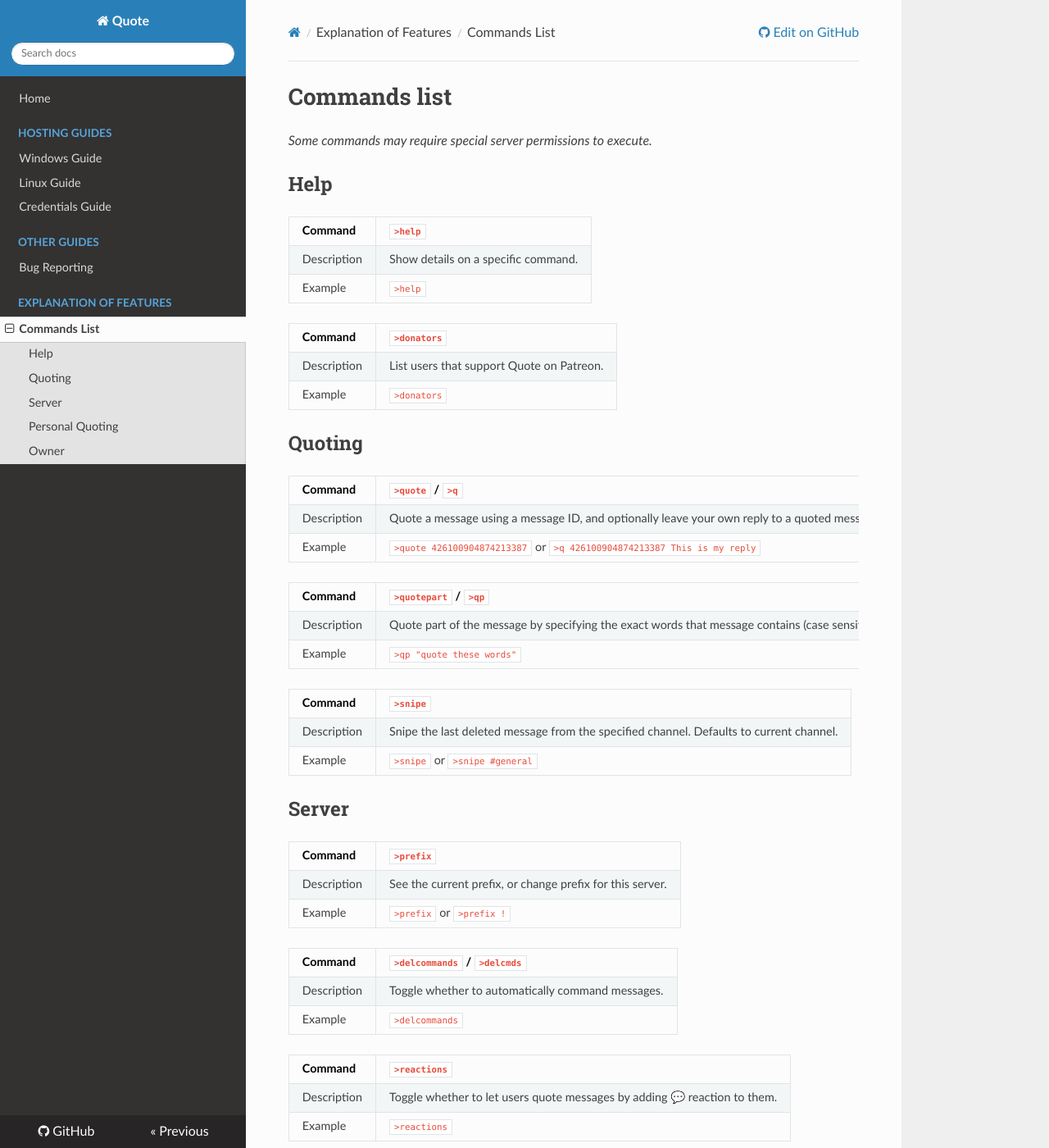
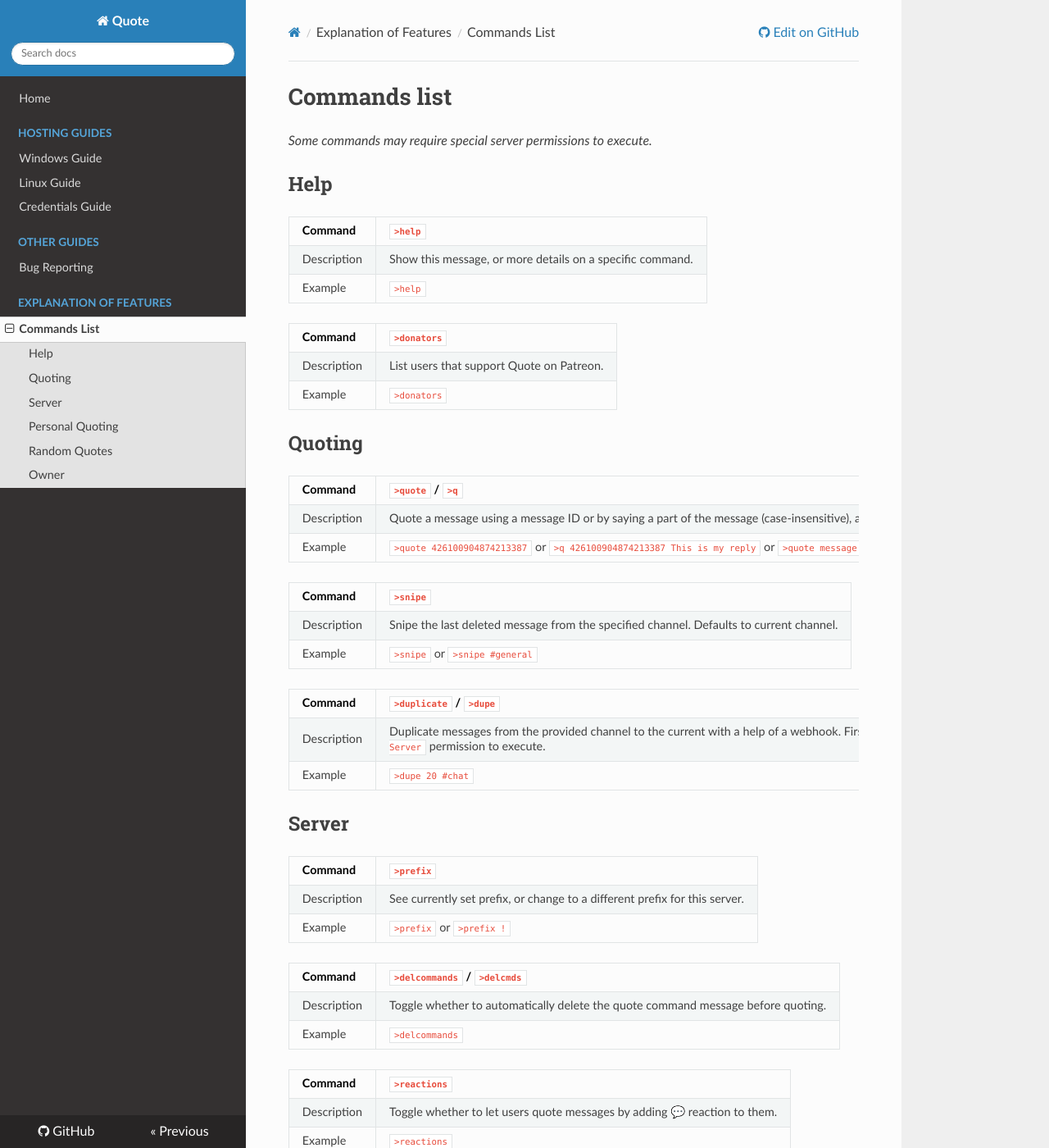
Before and after one commit to Deivedux/Quote, an MkDocs documentation site: the page built from docs/Explanation of Features/Commands List.md, in a window 1280 px wide and 1400 px high. Shown: the whole window at 82% size. Built offline with MkDocs 1.6.1, drawn with Linux system fonts in a browser that asks for light colours; nearby versions of some CDN libraries; old or Windows-style settings are respelled for this version of MkDocs; some of the changed text lies outside the part shown.

Commit message:
Command list in the docs are finally up to date

```diff
--- a/docs/Explanation of Features/Commands List.md
+++ b/docs/Explanation of Features/Commands List.md
@@ -6,7 +6,7 @@
 
 |Command|`>help`|
 |---|---|
-|Description|Show details on a specific command.|
+|Description|Show this message, or more details on a specific command.|
 |Example|`>help`|
 
 |Command|`>donators`|
@@ -19,30 +19,30 @@
 
 |Command|`>quote` / `>q`|
 |---|---|
-|Description|Quote a message using a message ID, and optionally leave your own reply to a quoted message.|
-|Example|`>quote 426100904874213387` or `>q 426100904874213387 This is my reply`|
-
-|Command|`>quotepart` / `>qp`|
-|---|---|
-|Description|Quote part of the message by specifying the exact words that message contains (case sensitive). Use quotation marks to quote multiple words from the message. Supported replying to messages from `>quote`.|
-|Example|`>qp "quote these words"`|
+|Description|Quote a message using a message ID or by saying a part of the message (case-insensitive), and optionally leave your own reply to a quoted message.|
+|Example|`>quote 426100904874213387` or `>q 426100904874213387 This is my reply` or `>quote message this is my reply` or `>quote "this message" my reply`|
 
 |Command|`>snipe`|
 |---|---|
 |Description|Snipe the last deleted message from the specified channel. Defaults to current channel.|
 |Example|`>snipe` or `>snipe #general`|
 
+|Command|`>duplicate` / `>dupe`|
+|---|---|
+|Description|Duplicate messages from the provided channel to the current with a help of a webhook. First argument is the number of messages to duplicate (max 100), second argument is the channel to duplicate messages from. User requires `Manage Server` permission to execute.|
+|Example|`>dupe 20 #chat`|
+
 
 ## Server
 
 |Command|`>prefix`|
 |---|---|
-|Description|See the current prefix, or change prefix for this server.|
+|Description|See currently set prefix, or change to a different prefix for this server.|
 |Example|`>prefix` or `>prefix !`|
 
 |Command|`>delcommands` / `>delcmds`|
 |---|---|
-|Description|Toggle whether to automatically command messages.|
+|Description|Toggle whether to automatically delete the quote command message before quoting.|
 |Example|`>delcommands`|
 
 |Command|`>reactions`|
@@ -61,7 +61,7 @@
 
 |Command|`>personaladd` / `>padd`|
 |---|---|
-|Description|Add your personal quote, with a trigger and a response, which only you can trigger in any server. A maximum of 10 personal quotes are allowed.|
+|Description|Add your personal quote, with a trigger and a response, which only you can trigger in any server. A response can be any number of attachments and/or a follow-up message after the trigger.|
 |Example|`>padd trigger response` or `>padd "my trigger" my response`|
 
 |Command|`>qradd` / `>qr`|
@@ -81,11 +81,49 @@
 
 |Command|`>personallist` / `>plist`|
 |---|---|
-|Description|List your personal quotes.|
+|Description|List your personal quotes. 10 quotes per page.|
 |Example|`>plist`|
+
+|Commands|`>personalclear` / `>pclear`|
+|---|---|
+|Description|Deletes all your personal quotes.|
+|Example|`>pclear`|
+
+
+## Random Quotes
+
+|Command|`>randquote`|
+|---|---|
+|Description|Shows a random quote from a random (or specified) category. Type `{0}randcategories` for a list of categories.|
+|Example|`>randquote` or `>randquote Funny`|
+
+|Command|`>randcategories`|
+|---|---|
+|Description|Shows a list of available quote categories.|
+|Example|`>randcategories`|
+
+|Command|`>randsubmit`|
+|---|---|
+|Description|Submit your own quote for a specified category. First argument is a category name, everything after it is a quote. Only works in DM channels. To prevent unwanted spam, command is limited to 2 uses within an hour per user, regardless of it's success.|
+|Example|`>randsubmit Meme This is a meme quote.`|
 
 
 ## Owner
+
+|Command|`>randqueue`|
+|---|---|
+|Description|Show the next unapproved random quote from the queue.|
+|Example|`>randqueue`|
+
+|Command|`>randapprove`|
+|---|---|
+|Description|Approve a random quote by it's ID.|
+|Example|`>randapprove 225`|
+
+|Command|`>randdecline`|
+|---|---|
+|Description|Decline a random quote by it's ID with an optional reason.|
+|Example|`>randdecline 225 bad quote`|
 
 |Command|`>blacklistadd`|
 |---|---|
```
